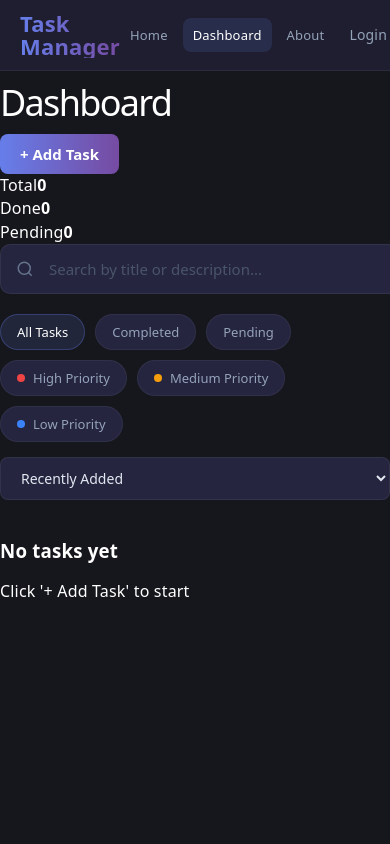
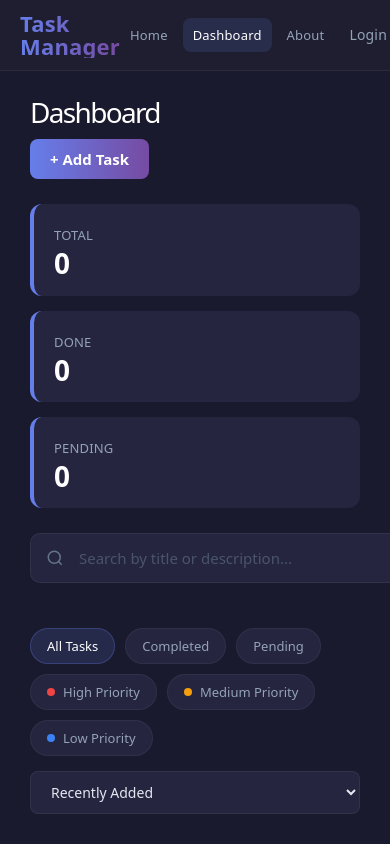
Before and after one commit to Mahjabeen244/react-task-Manager, a React (Vite) app: page /dashboard in a window 390 px wide. Shown: the top 844 px of the page. Built offline with nearby package versions, Linux system fonts and the light colour scheme.

Commit message:
dashboard module updated

```diff
--- a/src/pages/Dashboard/Dashboard.module.css
+++ b/src/pages/Dashboard/Dashboard.module.css
@@ -1,80 +1,81 @@
-.container {
-  padding: 40px 32px;
+.layout {
+  display: flex;
+  min-height: calc(100vh - 70px);
+}
+.main {
+  flex: 1;
+  padding: 30px;
+  background: #1a1a2e;
+  display: flex;
+  flex-direction: column;
+  gap: 25px;
 }
 
-.title {
+.head {
+  display: flex;
+  justify-content: space-between;
+  align-items: center;
+}
+.head h1 {
   font-size: 28px;
-  margin-bottom: 24px;
+  margin: 0;
+  color: #fff;
 }
 
-.statsRow {
+.stats {
   display: flex;
-  gap: 16px;
-  margin-bottom: 32px;
-  flex-wrap: wrap;
+  gap: 15px;
+}
+.stat {
+  flex: 1;
+  background: #252540;
+  padding: 20px;
+  border-radius: 12px;
+  border-left: 4px solid #667eea;
+  display: flex;
+  flex-direction: column;
+  gap: 5px;
+}
+.stat span {
+  font-size: 13px;
+  color: #94a3b8;
+  text-transform: uppercase;
+}
+.stat b {
+  font-size: 28px;
+  color: #fff;
 }
 
-.statCard {
-  background-color: #1e1f26;
-  border: 1px solid var(--border);
-  border-radius: 10px;
-  padding: 20px 24px;
-  flex: 1;
-  min-width: 140px;
+.list {
+  display: flex;
+  flex-direction: column;
+  gap: 15px;
 }
 
-.statLabel {
-  font-size: 13px;
-  opacity: 0.7;
-  margin-bottom: 8px;
+.empty {
+  text-align: center;
+  padding: 60px 20px;
+  background: #252540;
+  border-radius: 12px;
+  border: 1px dashed rgba(255, 255, 255, 0.1);
 }
-
-.statValue {
-  font-size: 26px;
-  font-weight: 600;
+.empty h3 {
+  color: #e2e8f0;
+  margin: 0 0 8px 0;
 }
-
-.toolsRow {
-  display: flex;
-  gap: 12px;
-  margin-bottom: 24px;
-  flex-wrap: wrap;
-}
-
-.searchInput {
-  flex: 1;
-  min-width: 200px;
-  padding: 10px 14px;
-  border-radius: 8px;
-  border: 1px solid var(--border);
-  background: transparent;
-  color: var(--text);
+.empty p {
+  color: #64748b;
+  margin: 0;
   font-size: 14px;
 }
 
-.filterSelect {
-  padding: 10px 14px;
-  border-radius: 8px;
-  border: 1px solid var(--border);
-  background: #1e1f26;
-  color: var(--text);
-  font-size: 14px;
-}
-
-.taskList {
-  border: 1px dashed var(--border);
-  border-radius: 10px;
-  padding: 40px;
-  text-align: center;
-}
-
-.emptyText {
-  opacity: 0.6;
-  font-size: 14px;
-}
-
-@media (max-width: 600px) {
-  .statsRow {
+@media (max-width: 768px) {
+  .stats {
     flex-direction: column;
   }
+  .head {
+    flex-direction: column;
+    align-items: flex-start;
+    gap: 15px;
+  }
 }
```
